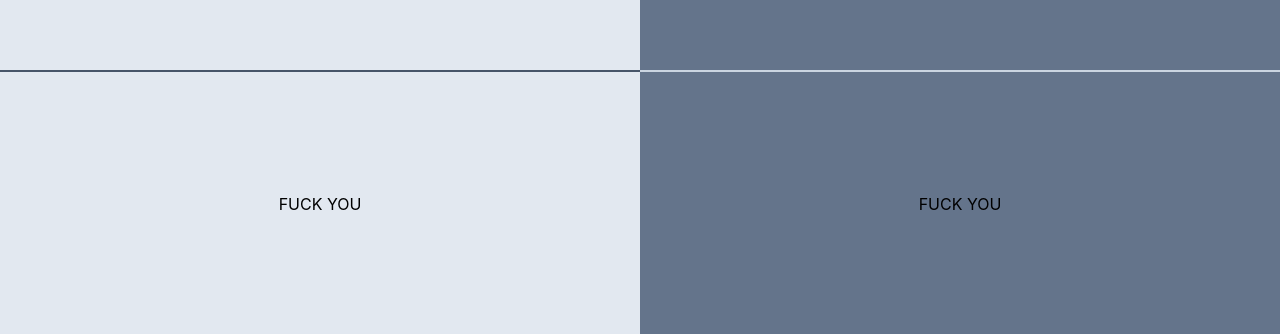
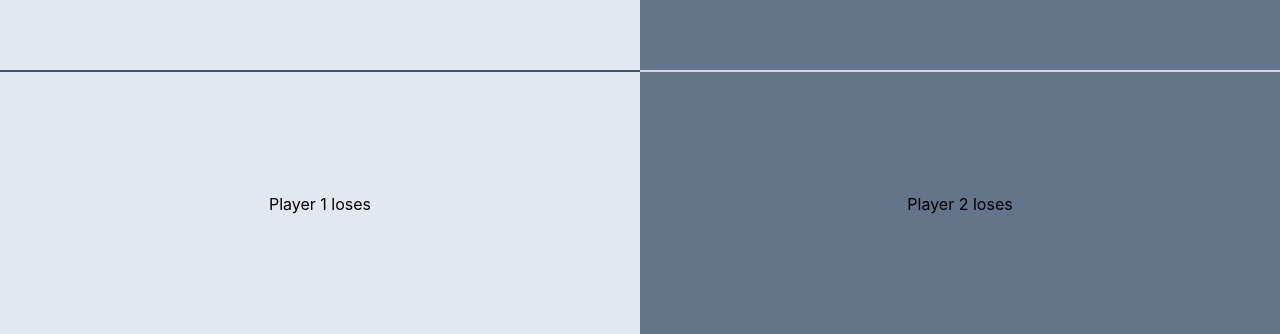
Before and after one commit to hoshbosh/bullet, a React (Create React App) app: page / in a window 1280 px wide. Shown: the part 463-797 px from the top of the page. Built offline with nearby package versions, Linux system fonts and the light colour scheme.

Commit message:
Update App.js

```diff
--- a/src/App.js
+++ b/src/App.js
@@ -112,10 +112,10 @@ function App(){
       </Transition>
         </div>
         <button className=" border-2 border-slate-600 border-x-0 object-center col-span-2 active:bg-slate-300 active:-translate-y-4 transition bg-slate-200" onClick={()=>p1SetSeconds(p1Seconds-increment)}>
-          FUCK YOU
+          Player 1 loses
         </button>
         <button className="border-2 border-slate-300 border-x-0 object-center col-span-2 active:bg-slate-600 active:-translate-y-4 transition bg-slate-500" onClick={()=>p2SetSeconds(p2Seconds-increment)}>
-          FUCK YOU
+          Player 2 loses
         </button>
       </div>
     </div>
```
